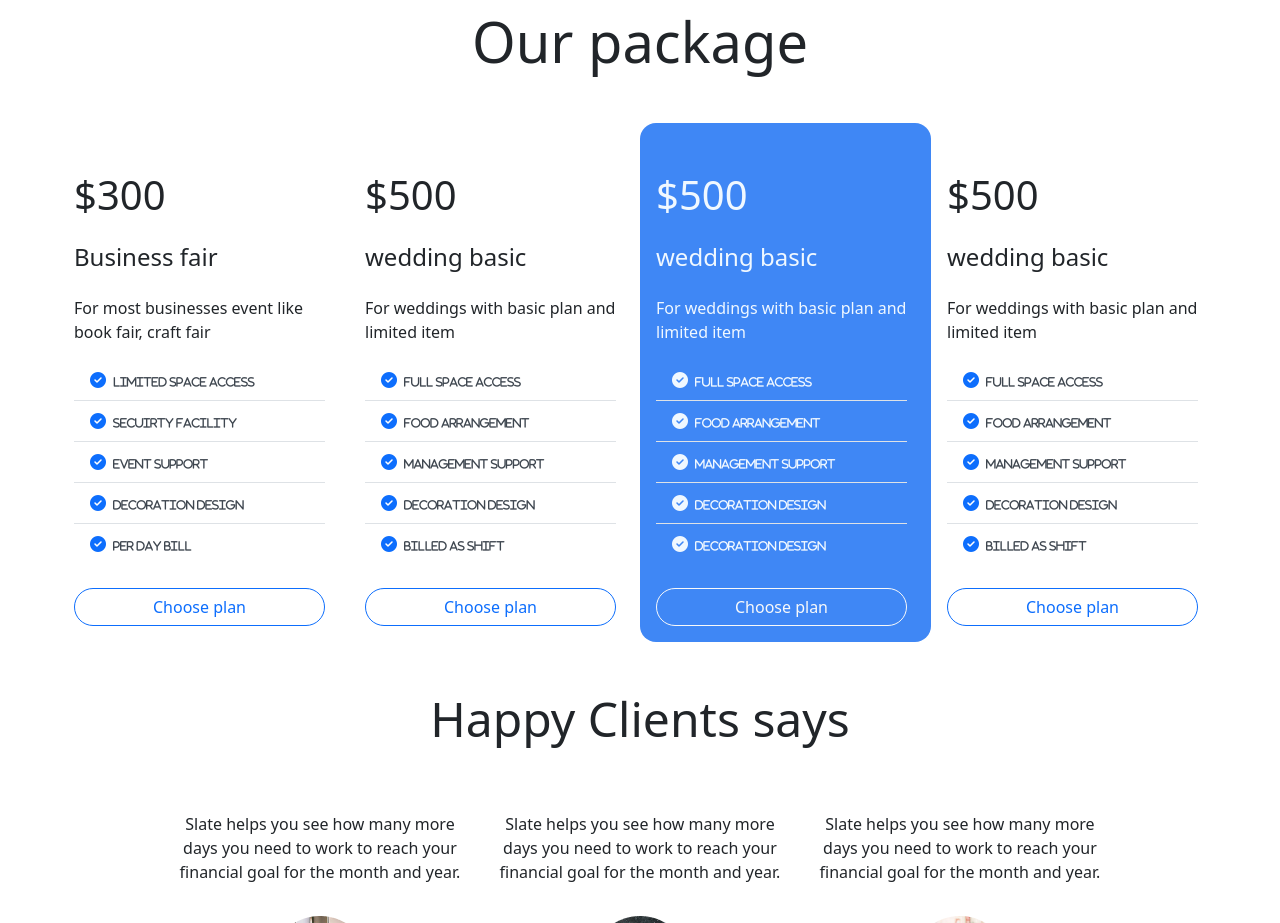
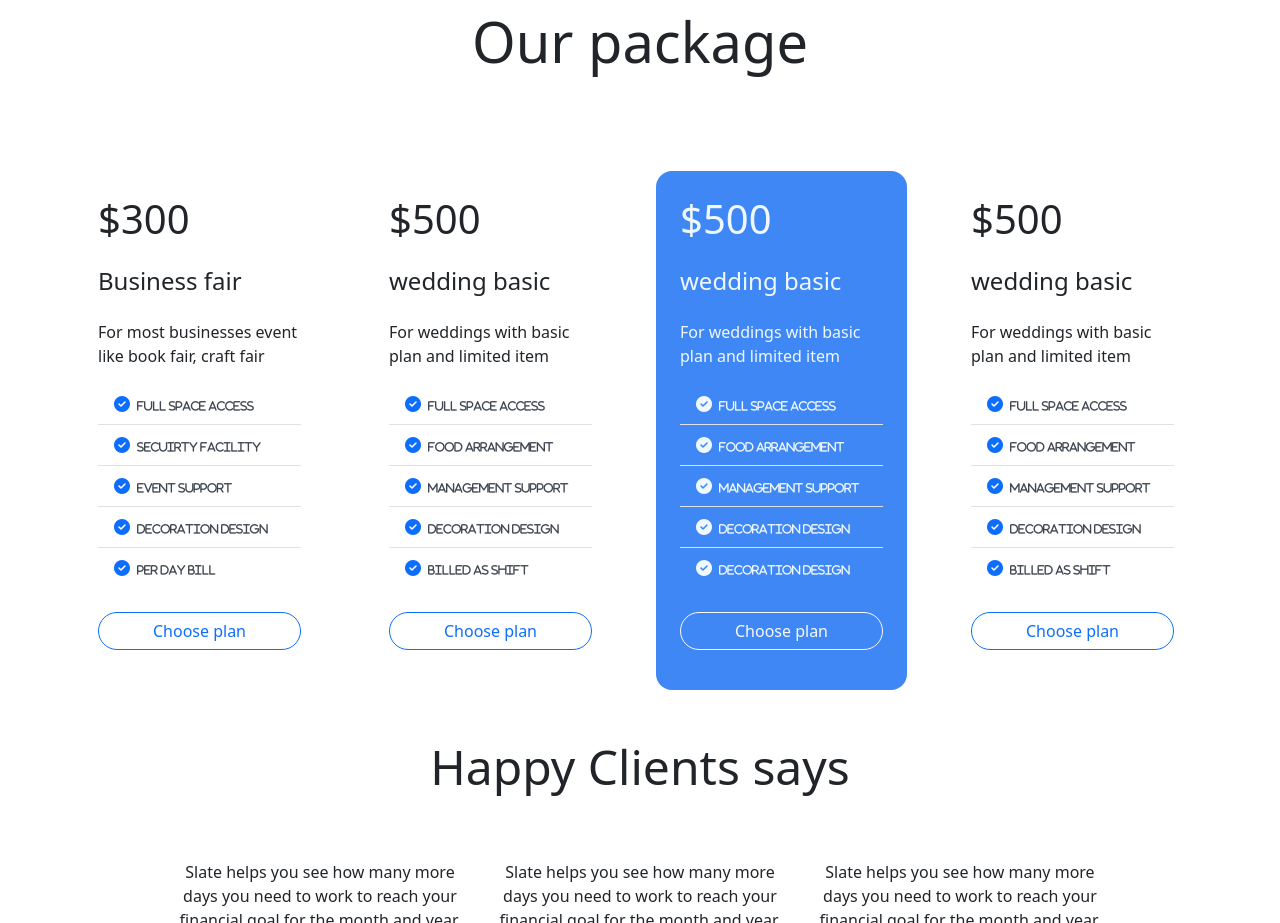
Before and after one commit to EsrakFahim/first_bootstrap_project, a plain HTML site: page index.html in a window 1280 px wide. Shown: the part 980-1903 px from the top of the page. Drawn offline with nearby package versions, Linux system fonts and the light colour scheme.

Commit message:
issus fixed

```diff
--- a/css/style.css
+++ b/css/style.css
@@ -3,6 +3,7 @@ li span{
     padding-left: 7px;
     color: #3f4750;
 }
+
 .fa-circle-check{
     color: #0d6efd;
 }
--- a/index.html
+++ b/index.html
@@ -116,7 +116,7 @@
         <!-- banner 2 part start  -->
         <section class="container mt-5 mb-5 w-75">
             <div>
-                <div class="row align-items-center gx-5 gy-5">
+                <div class="row align-items-center g-5">
                     <div class="col-lg-6 col-12 col-sm-12">
                         <img class="img-fluid" src="./images/wedding.png" alt="">
                     </div>
@@ -137,19 +137,24 @@
             <p class="display-4 mb-5">Our package</p>
             <div class="row align-items-center text-start g-5 ">
                 <div class="col-lg-3 col-md-6 col-sm-12 pt-5 ps-3  rounded-4">
+                    <div class="p-4">
                         <p class="h1 mb-4">$300</p>
                         <p class="h4 mb-4">Business fair</p>
                         <p>For most businesses event like book fair, craft fair</p>
                         <ul class="list-group list-group-flush">
-                        <li class="list-group-item"><i class="fa-solid fa-circle-check"><span>limited space
-                                    access</span> </i></li>
-                        <li class="list-group-item"><i class="fa-solid fa-circle-check"><span>Secuirty facility</span>
+                            <li class="list-group-item"><i class="fa-solid fa-circle-check"><span>Full space
+                                access</span></i></li>
+                            <li class="list-group-item"><i class="fa-solid fa-circle-check"><span>Secuirty
+                                        facility</span>
                                 </i></li>
-                        <li class="list-group-item"><i class="fa-solid fa-circle-check"><span>Event support</span> </i>
+                            <li class="list-group-item"><i class="fa-solid fa-circle-check"><span>Event support</span>
+                                </i>
                             </li>
-                        <li class="list-group-item"><i class="fa-solid fa-circle-check"><span>Decoration design</span>
+                            <li class="list-group-item"><i class="fa-solid fa-circle-check"><span>Decoration
+                                        design</span>
                                 </i></li>
-                        <li class="list-group-item"><i class="fa-solid fa-circle-check"><span>Per day bill</span> </i>
+                            <li class="list-group-item"><i class="fa-solid fa-circle-check"><span>Per day bill</span>
+                                </i>
                             </li>
                         </ul>
                         <div class="d-flex justify-content-center">
@@ -157,18 +162,22 @@
                                 plan</button>
                         </div>
                     </div>
+                </div>
                 <div class="col-lg-3 col-md-6 col-sm-12 pt-5 ps-3  rounded-4">
+                    <div class="p-4">
                         <p class="h1 mb-4">$500</p>
                         <p class="h4 mb-4">wedding basic</p>
                         <p>For weddings with basic plan and limited item</p>
                         <ul class="list-group list-group-flush">
-                        <li class="list-group-item"><i class="fa-solid fa-circle-check"><span>Full space access</span>
+                            <li class="list-group-item"><i class="fa-solid fa-circle-check"><span>Full space
+                                        access</span></i></li>
+                            <li class="list-group-item"><i class="fa-solid fa-circle-check"><span>Food
+                                        arrangement</span></i></li>
+                            <li class="list-group-item"><i class="fa-solid fa-circle-check"><span>Management
+                                        support</span>
                                 </i></li>
-                        <li class="list-group-item"><i class="fa-solid fa-circle-check"><span>Food arrangement</span>
-                            </i></li>
-                        <li class="list-group-item"><i class="fa-solid fa-circle-check"><span>Management support</span>
-                            </i></li>
-                        <li class="list-group-item"><i class="fa-solid fa-circle-check"><span>Decoration design</span>
+                            <li class="list-group-item"><i class="fa-solid fa-circle-check"><span>Decoration
+                                        design</span>
                                 </i></li>
                             <li class="list-group-item"><i class="fa-solid fa-circle-check"><span>Billed as shift</span>
                                 </i></li>
@@ -178,7 +187,9 @@
                                 plan</button>
                         </div>
                     </div>
-                <div class="col-lg-3 col-md-6 col-sm-12 pt-5 ps-3  rounded-4 bg_color">
+                </div>
+                <div class="col-lg-3 col-md-6 col-sm-12 pt-5 ps-3">
+                    <div class="bg_color rounded-4 p-4">
                         <p class="h1 mb-4">$500</p>
                     <p class="h4 mb-4">wedding basic</p>
                     <p>For weddings with basic plan and limited item</p>
@@ -204,7 +215,9 @@
                             plan</button>
                     </div>
                     </div>
+                </div>
                 <div class="col-lg-3 col-md-6 col-sm-12 pt-5 ps-3  rounded-4">
+                    <div class="p-4">
                         <p class="h1 mb-4">$500</p>
                     <p class="h4 mb-4">wedding basic</p>
                     <p>For weddings with basic plan and limited item</p>
@@ -223,6 +236,7 @@
                     <div class="d-flex justify-content-center">
                         <button type="button" class="btn btn-outline-primary w-100 mb-3 mt-4 rounded-pill">Choose
                             plan</button>
+                    </div>
                     </div>
                 </div>
             </div>
```
Lines whose indentation alone changed are shown as unchanged.
